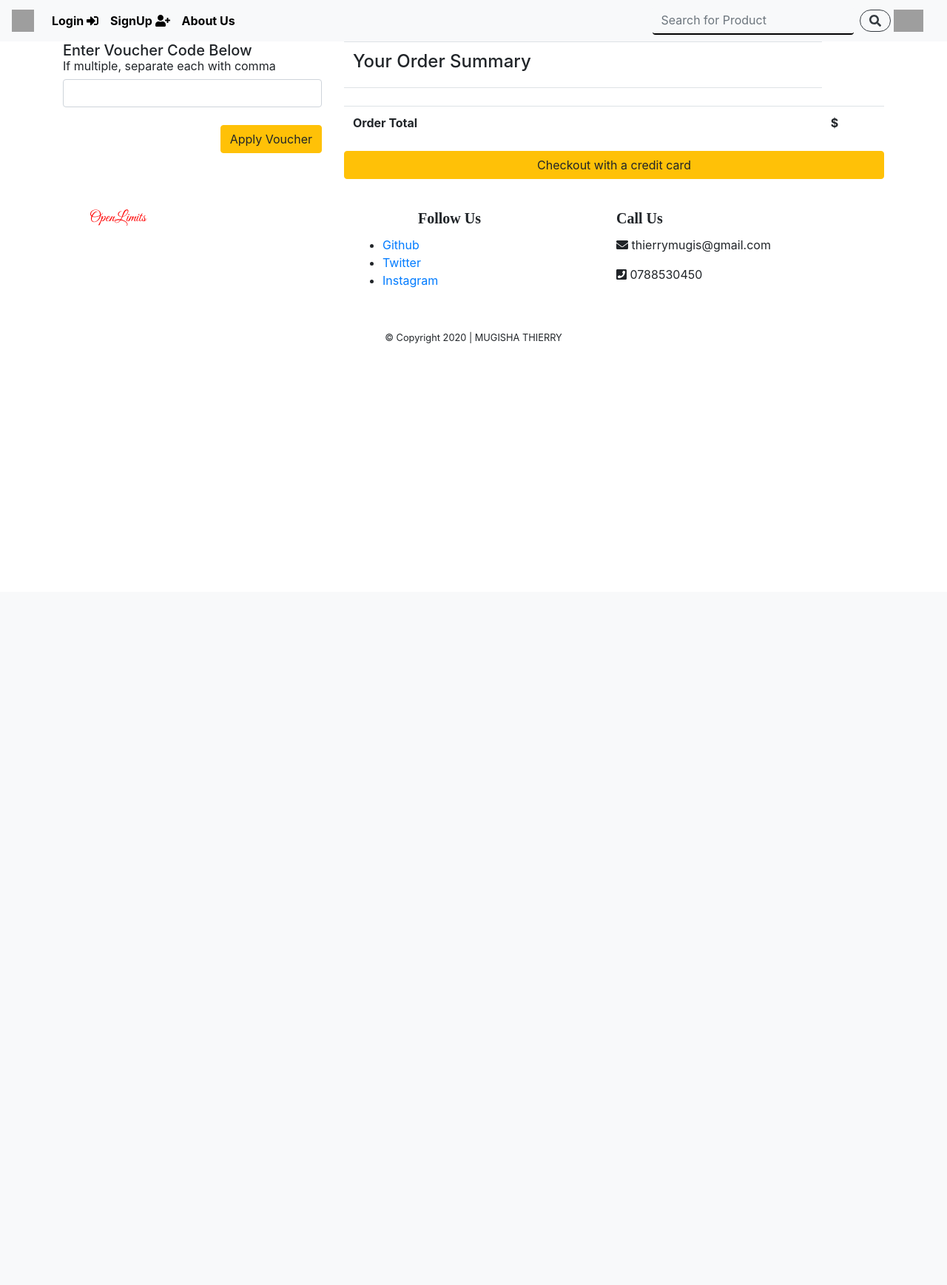
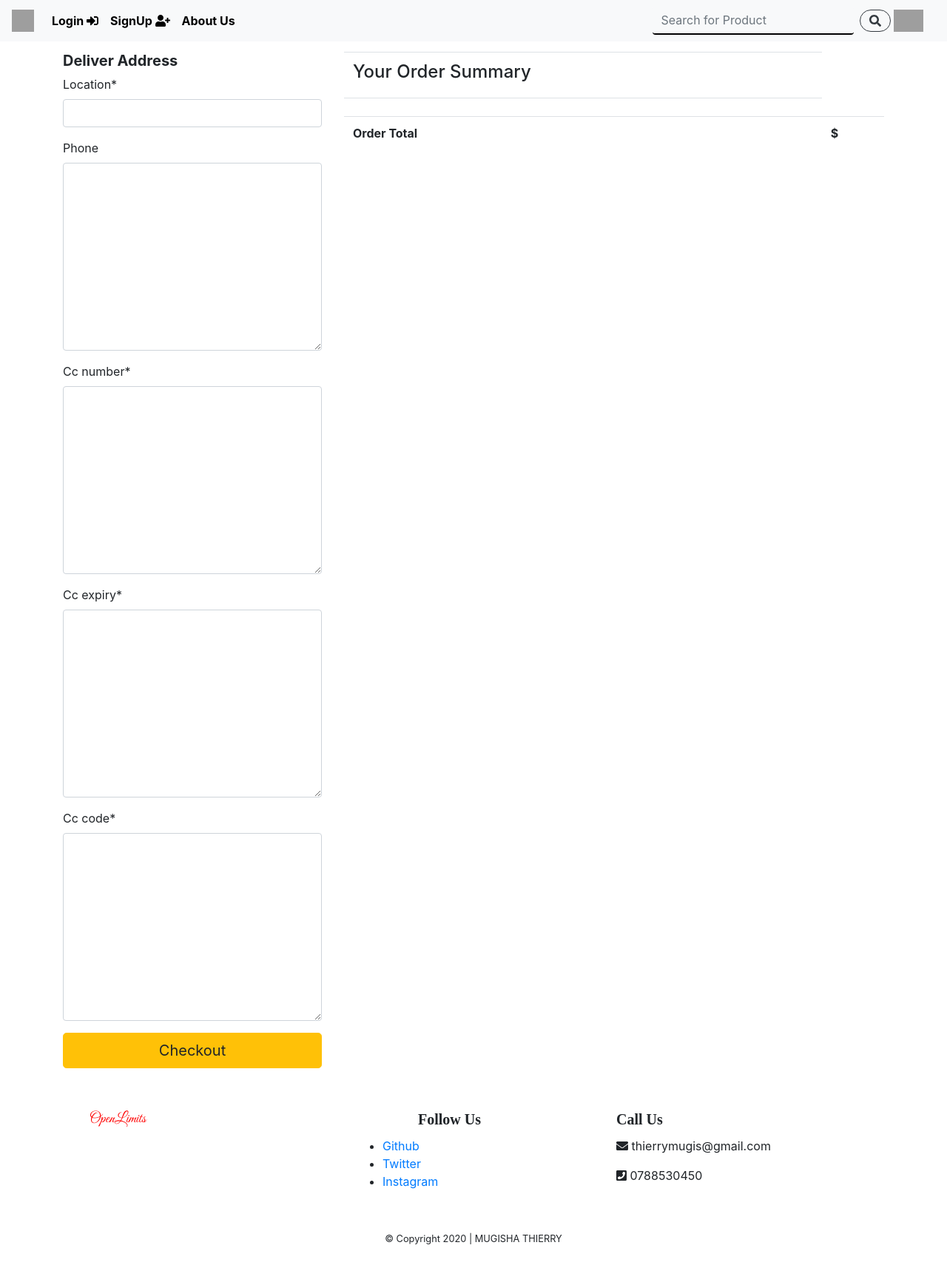
Before and after one commit to mugisha-thierry/online-shop, a Django app: template app/templates/shopping_cart/checkout.html in a window 1280 px wide. Shown: the whole page at 74% size. Before the commit the page ends 464 px from the top, so only its background shows below. Run offline with Django 3.2, Linux system fonts and the light colour scheme; the template is opened without the code that fills it: values that come from a table or form of the project are taken from there, others are empty; parts of the project's set-up code (start-up, migrations or seed data) failed here and were passed over; some libraries are stand-ins or nearby versions; grey boxes are pictures that could not be loaded.

Commit message:
Created a checkout page

```diff
--- a/app/templates/shopping_cart/checkout.html
+++ b/app/templates/shopping_cart/checkout.html
@@ -14,8 +14,11 @@
         box-shadow: 0 10px 20px rgba(0, 0, 0, 0.19), 0 6px 6px rgba(0, 0, 0, 0.23);
 
     }
+
+    body {
+        padding-top: 70px;
+    }
 </style>
-<h1>Mugisha</h1>
 
 <body>
     <div class="container">
@@ -25,19 +28,13 @@
                     <div class="panel panel-primary">
 
                         <div class="panel-body">
-                            <h5>Enter Voucher Code Below<br><small>If multiple, separate each with comma</small></h5>
+                            <h5 style="font-weight: bold;">Deliver Address<br><small></small></h5>
 
                             <div>
-                                <form action="." method="post">
+                                <form action="" method="post" enctype="multipart/form-data">
                                     {% csrf_token %}
-                                    <input type="text" name="voucher_codes" class="form-control" id="voucher_code"
-                                        required>
-                                    <input type="hidden" name="order_id" value="{{ order.id }}">
-                                    <br>
-                                    <span>
-                                        <a href="#" class="btn btn-warning pull-right">Apply Voucher</a>
-
-                                    </span>
+                                    {{ form|crispy }}
+                                    <input type="submit" class="btn btn-warning btn-lg btn-block" value="Checkout" />
                                 </form>
                             </div>
                         </div>
@@ -65,7 +62,6 @@
                             <td> <strong>${{ order.get_cart_total }}</strong></td>
                         </tr>
                     </table>
-                    <button class="btn btn-warning" style="width: 100%;">Checkout with a credit card</button>
                 </div>
             </div>
         </section>
```
